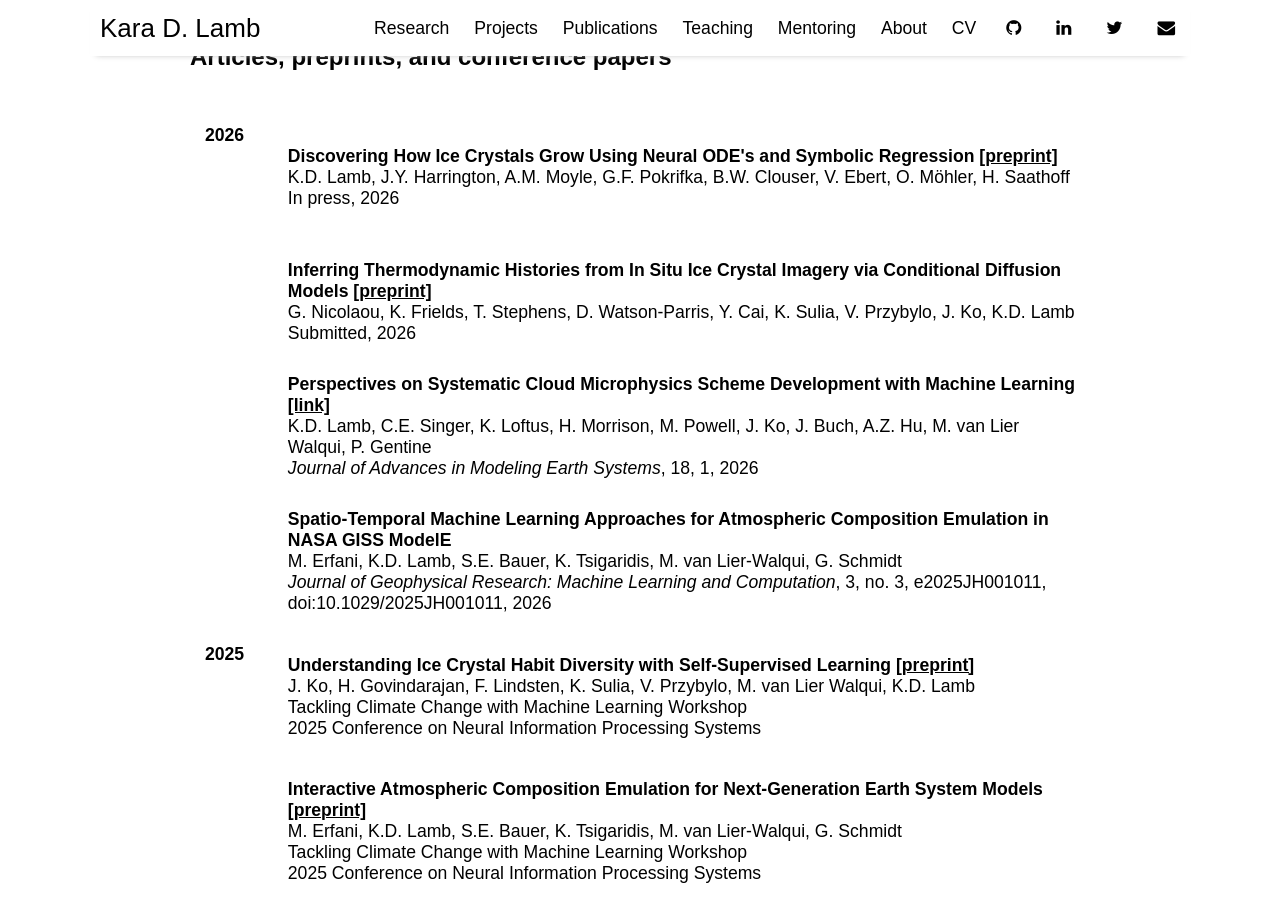
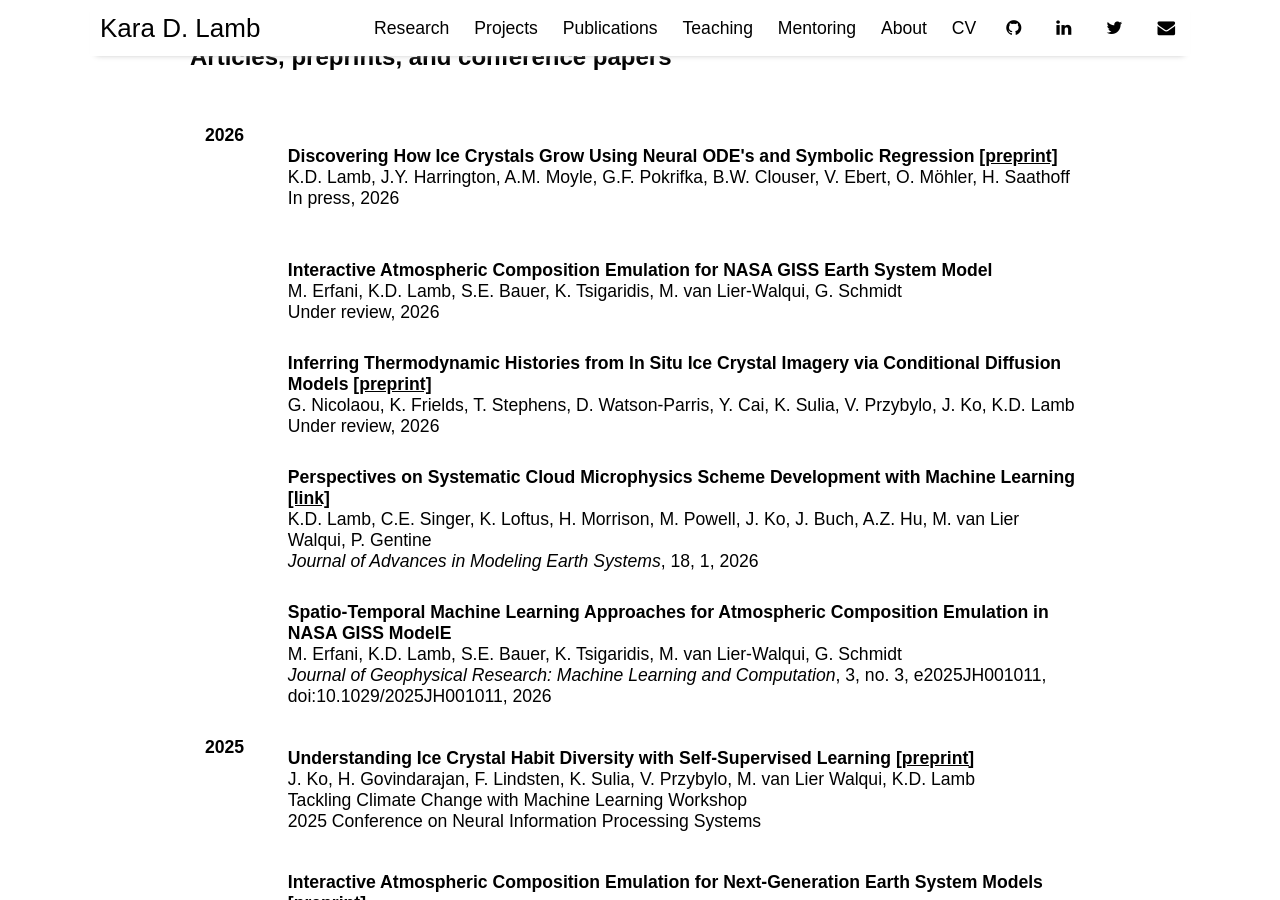
Before and after one commit to kdlamb/kdlamb.github.io, a Jekyll site: the page built from pages/publications.md, in a window 1280 px wide and 900 px high, scrolled down 359 px. Built offline with Jekyll 4.4.1, drawn with Linux system fonts in a browser that asks for light colours; nearby versions of some CDN libraries.

Commit message:
Shorten homepage CV link; update affiliation and publication entries
Change the homepage CTA label from "Download CV" to "CV". Drop the Climate
School adjunct line from the about page. Add the Erfani et al. NASA GISS
emulation paper and mark both in-review entries as "Under review".

Co-Authored-By: Claude Opus 5 <noreply@anthropic.com>
Claude-Session: https://claude.ai/code/session_01KkSaCKurjXdtAWdPikgAhd

```diff
--- a/index.html
+++ b/index.html
@@ -28,7 +28,7 @@ image: /assets/img/Reservoir.jpg
       <a class="cta" href="{{ site.github.url }}/research">Research program</a>
       <a class="cta" href="{{ site.github.url }}/campaigns">Current projects</a>
       <a class="cta" href="{{ site.github.url }}/publications">Publications</a>
-      <a class="cta" href="{{ site.github.url }}/assets/cv/CVLamb.pdf">Download CV</a>
+      <a class="cta" href="{{ site.github.url }}/assets/cv/CVLamb.pdf">CV</a>
     </p>
   </section>
 
--- a/pages/publications.md
+++ b/pages/publications.md
@@ -27,9 +27,16 @@ In press, 2026<br></td>
 
  <tr>
 <td></td>
+<td><strong>Interactive Atmospheric Composition Emulation for NASA GISS Earth System Model</strong><br>
+M. Erfani, K.D. Lamb, S.E. Bauer, K. Tsigaridis, M. van Lier-Walqui, G. Schmidt<br>
+Under review, 2026<br></td>
+</tr>
+
+ <tr>
+<td></td>
 <td><strong>Inferring Thermodynamic Histories from In Situ Ice Crystal Imagery via Conditional Diffusion Models <a href="https://essopenarchive.org/doi/full/10.22541/essoar.15003780/v1">[preprint]</a></strong><br>
 G. Nicolaou, K. Frields, T. Stephens, D. Watson-Parris, Y. Cai, K. Sulia, V. Przybylo, J. Ko, K.D. Lamb<br>
-Submitted, 2026<br></td>
+Under review, 2026<br></td>
 </tr>
 
  <tr>
```
Also changed, not shown: pages/contact.md (+1 -2 lines).
